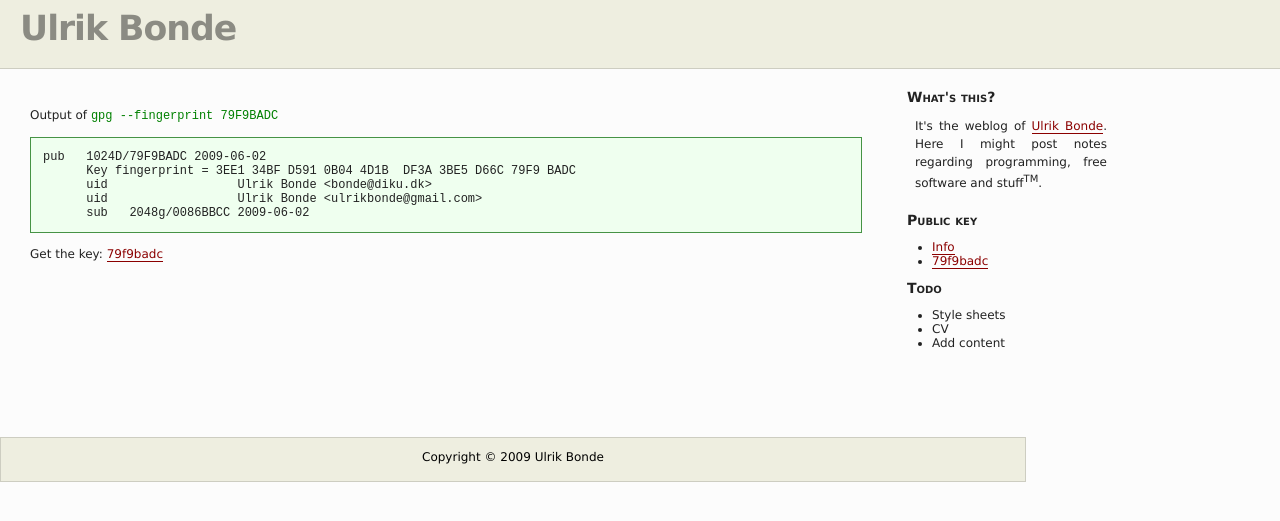
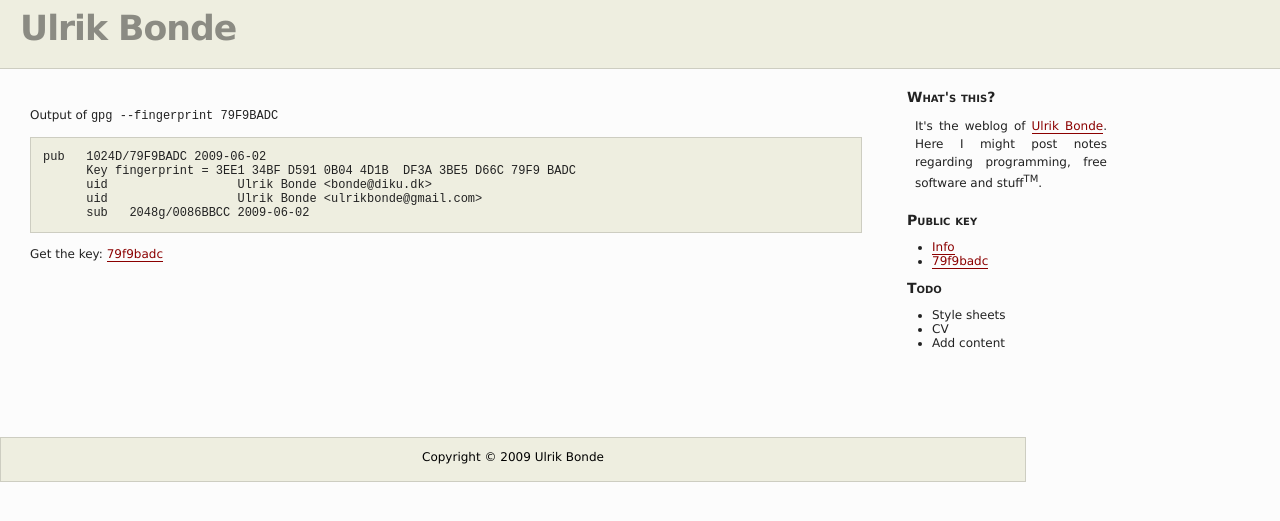
Before and after one commit to bonde/bonde.github.com, a Jekyll site: the page built from key/index.md, in a window 1280 px wide. Shown: the top 521 px of the page. Built offline with Jekyll 4.4.1, drawn with Linux system fonts in a browser that asks for light colours; Markdown is read by kramdown in place of the engine named in the settings.

Commit message:
Tweaked the stylesheet

```diff
--- a/styles/default.css
+++ b/styles/default.css
@@ -40,7 +40,7 @@ div#content p {
 }
 
 div#content code {
-  color: green;
+  color: #222222;
 }
 
 div#content pre code {
@@ -50,8 +50,8 @@ div#content pre code {
 div#content pre {
   padding: 1em;
   font-size: 9pt;
-  border: 1px solid #469345;
-  background-color: #efffef;
+  background-color: #EEEEE0;
+  border: 1px solid #CDCDC1;
   overflow: auto;
 }
 
@@ -91,7 +91,7 @@ div.post_info a:hover,
 div.post_info a:visited,
 div.post_info a:link,
 div.post_info a:active {
-  color: #222222;
+  color: black;
   background-color: #FCFCFC;
   text-decoration: none;
   color: black;
@@ -127,7 +127,7 @@ div#header a {
 }
 
 div#header a:hover {
-  background-color: #FCFCFC;
+  background-color: #E5E5E5;
 }
 
 a, a:visited, a:link, a:active {
@@ -145,7 +145,7 @@ a:hover {
   border-left: none;
   border-right: none;
   border-bottom: 1px dotted #8B0000;
-  background-color: #FCFCFC;
+  background-color: #E5E5E5;
 }
 
 ul.posts {
```
